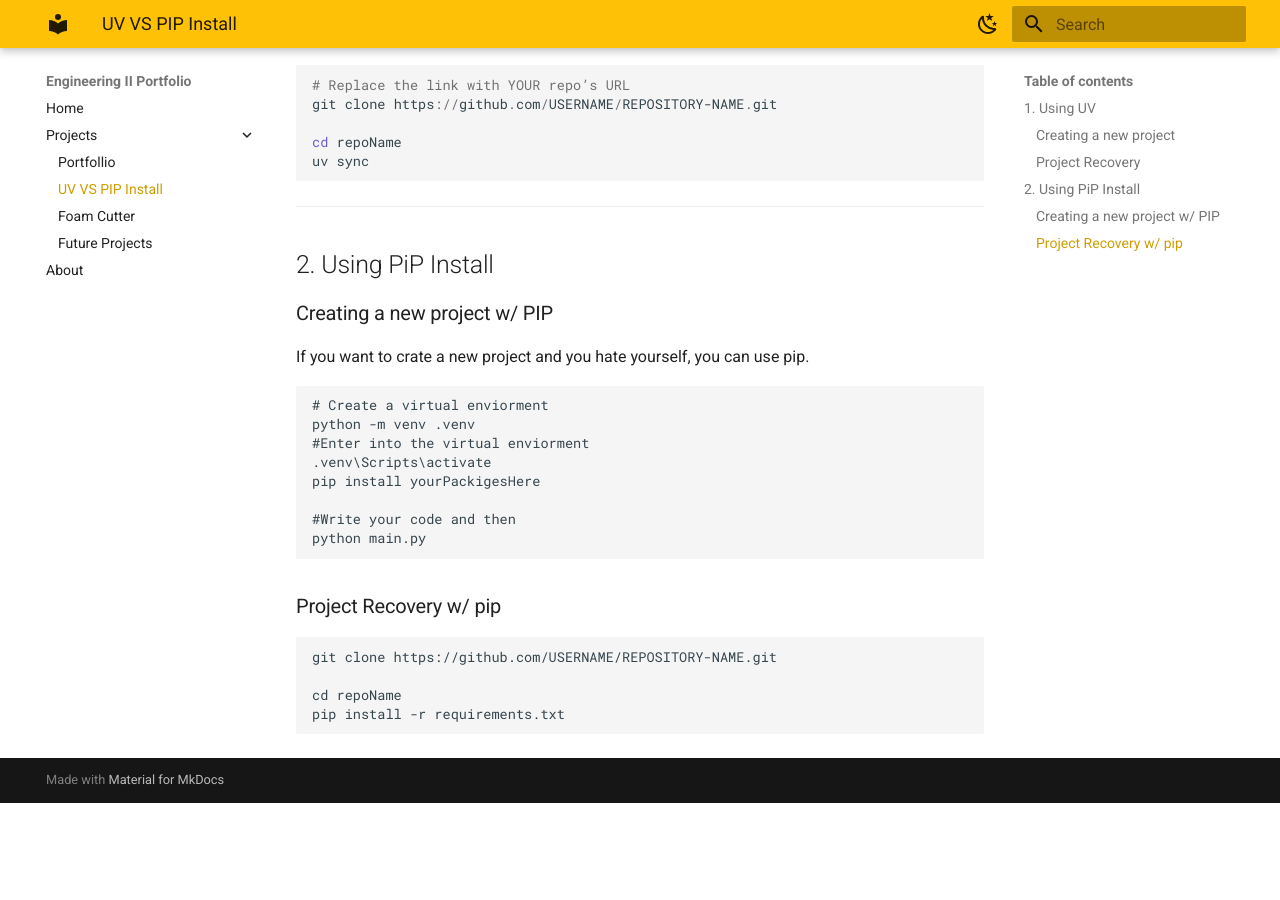
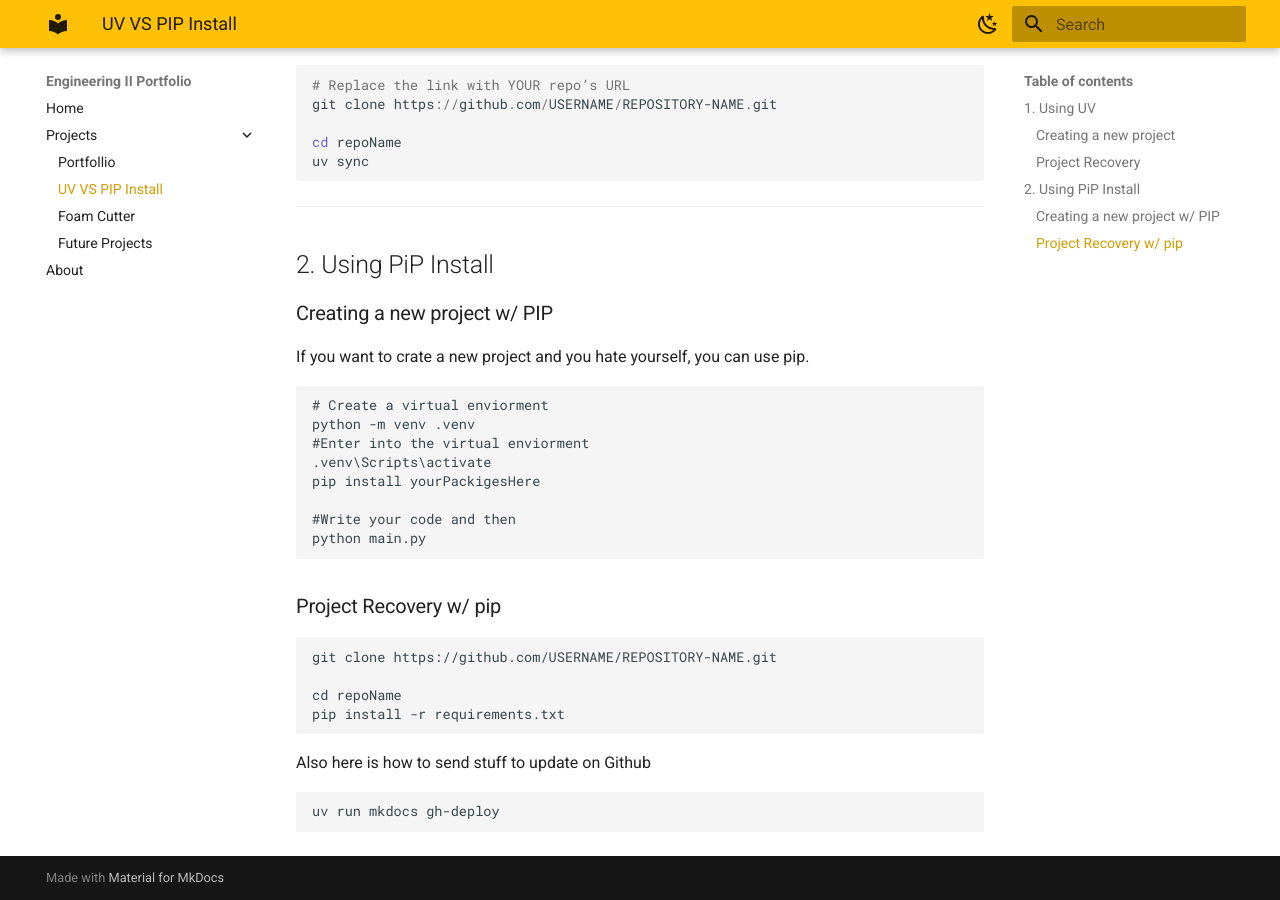
Before and after one commit to Justin-Lemonade/eng2_portfolio, an MkDocs documentation site: the page built from docs/projects/uv_is_amazing.md, in a window 1280 px wide and 900 px high, scrolled down 527 px. Built offline with MkDocs 1.6.1 and Material for MkDocs 9.7.7, drawn with Linux system fonts in a browser that asks for light colours; before the commit the page ends 1330 px from its top, so only the background shows below that.

Commit message:
Styrefoam 3

````diff
--- a/docs/projects/uv_is_amazing.md
+++ b/docs/projects/uv_is_amazing.md
@@ -61,3 +61,11 @@ cd repoName
 pip install -r requirements.txt
 
 ```
+
+
+
+Also here is how to send stuff to update on Github
+
+```
+uv run mkdocs gh-deploy
+```
````
